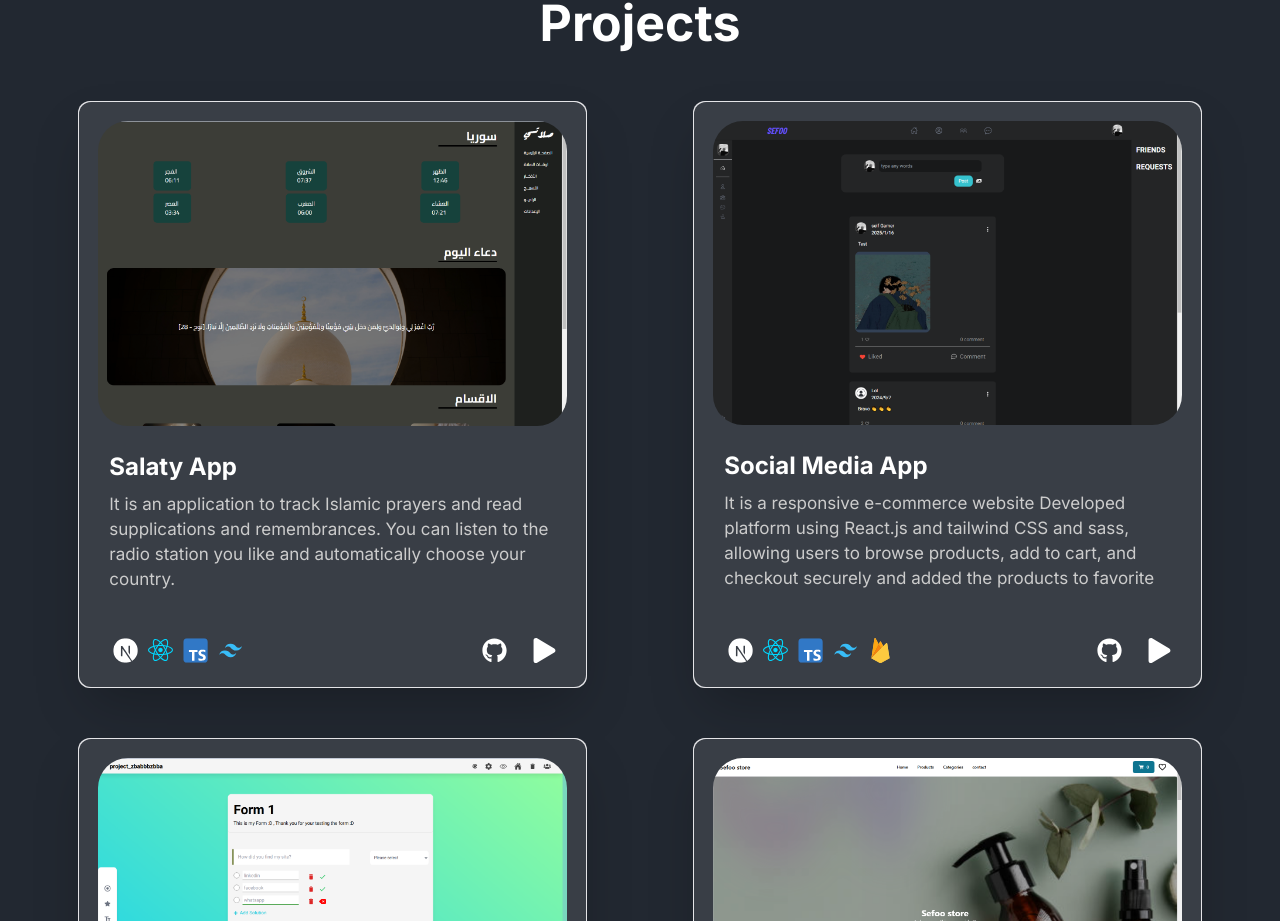
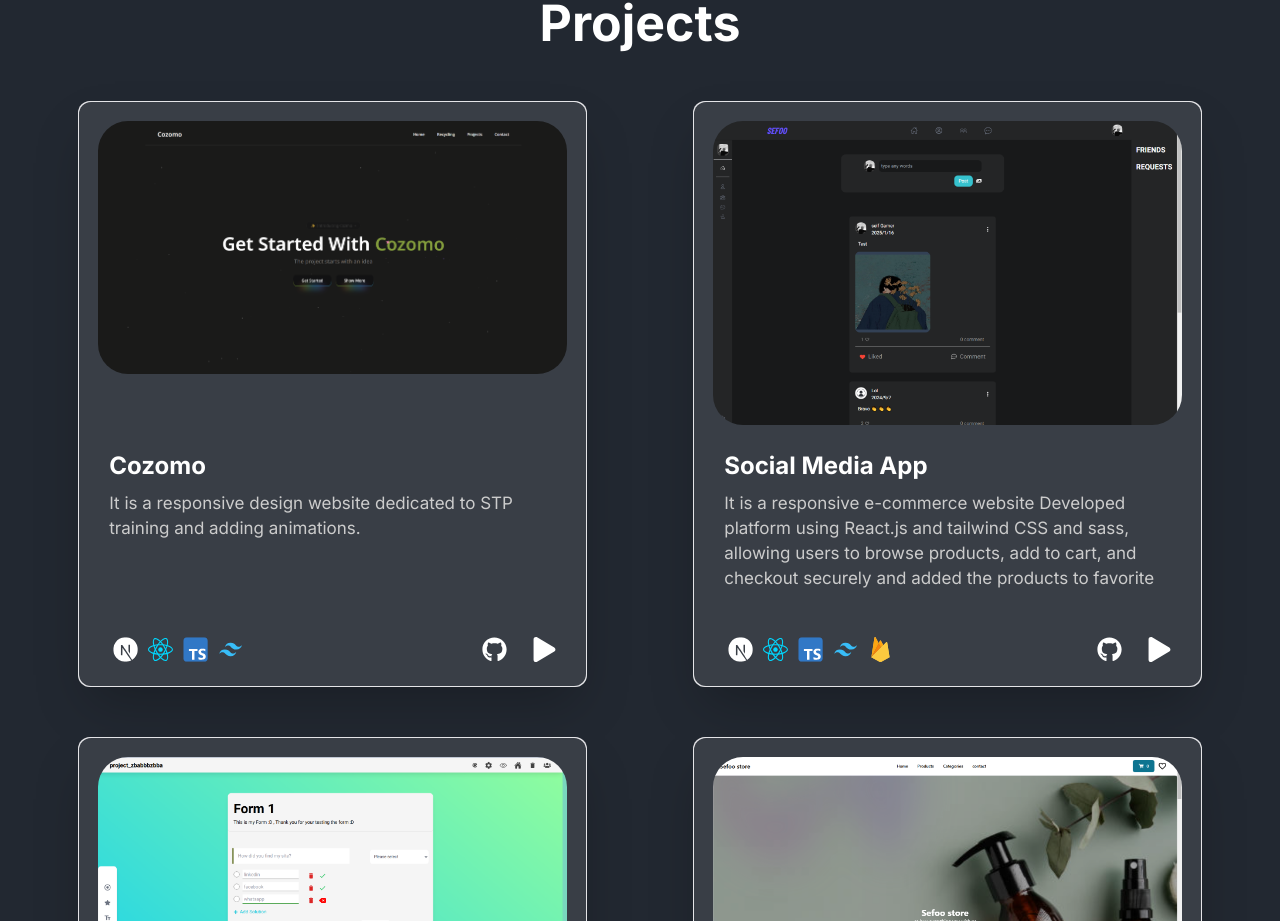
Before and after one commit to sefoo333/Sefoo-portfolio, a Next.js app: page / in a window 1280 px wide. Shown: the part 2059-2980 px from the top of the page. Built offline with nearby package versions, Linux system fonts and the light colour scheme.

Commit message:
Update Projects.tsx

```diff
--- a/app/_componants/primary/Projects.tsx
+++ b/app/_componants/primary/Projects.tsx
@@ -9,12 +9,12 @@ function Projects() {
 
 
     const data = [{
-        Title: "Salaty App",
-        Description: "It is an application to track Islamic prayers and read supplications and remembrances. You can listen to the radio station you like and automatically choose your country.",
-        Github: "https://github.com/sefoo333/salaty_project",
-        Preview: "https://salaty-bice.vercel.app/",
+        Title: "Cozomo",
+        Description: "It is a responsive design website dedicated to STP training and adding animations.",
+        Github: "https://github.com/sefoo333/Cozomo-project",
+        Preview: "https://cozomo.vercel.app/",
         technologies: ["next (1).svg", "react.svg", "ts.svg", "tailwind.svg"],
-        Image: "salaty.png",
+        Image: "cozomo.png",
     },
     {
         Title: "Social Media App",
```
